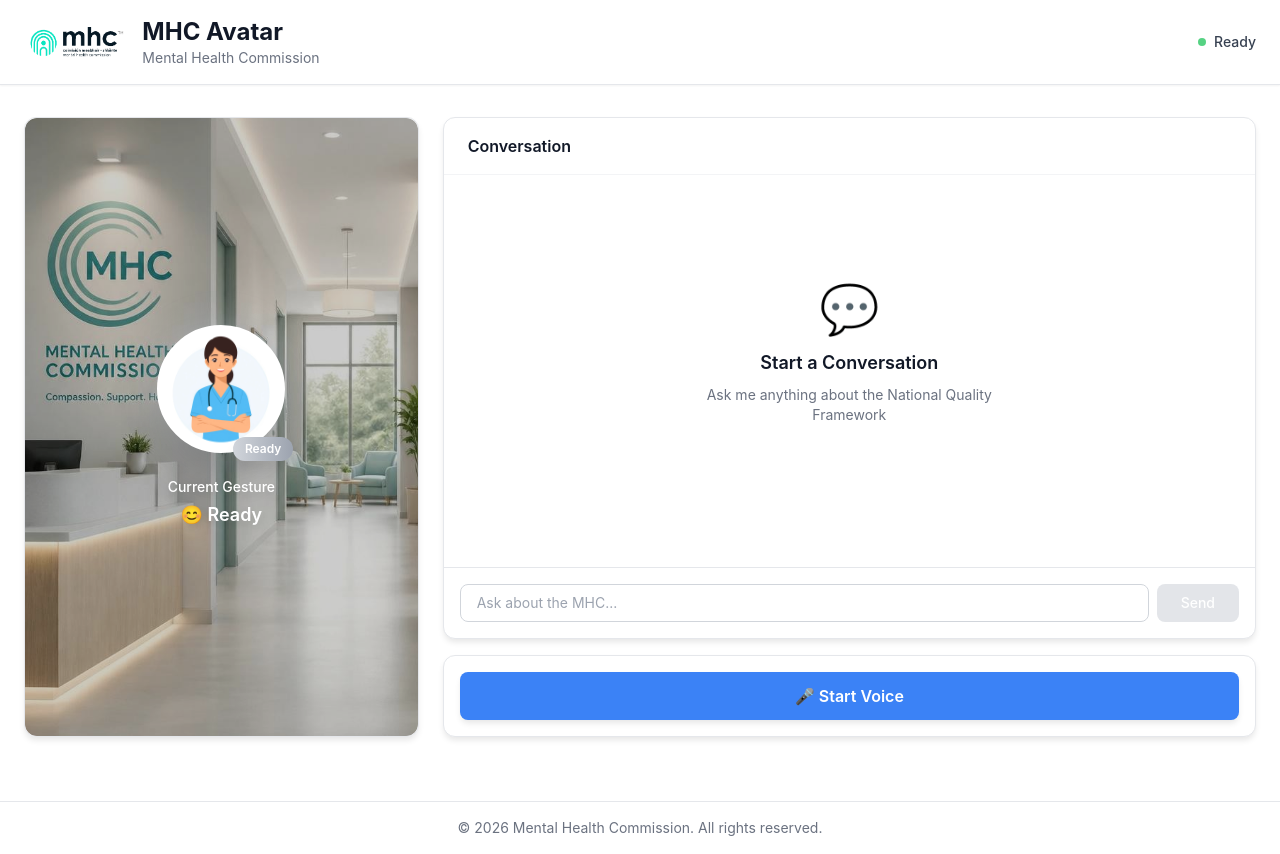
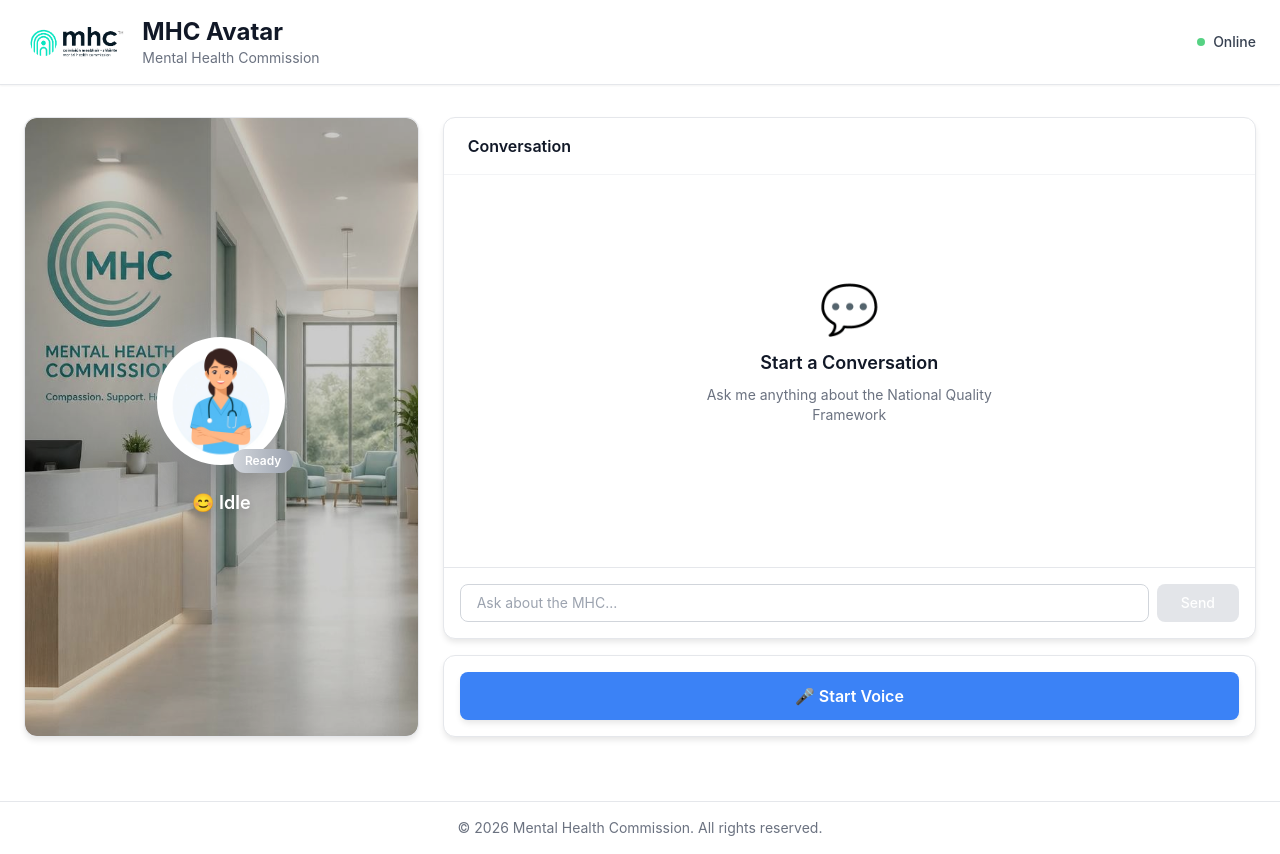
Before and after one commit to bsharma-d/MHC-Avatar-Frontend, a React (Vite) app: page / in a window 1280 px wide. Built offline with nearby package versions, Linux system fonts and the light colour scheme.

Commit message:
small change

```diff
--- a/src/App.tsx
+++ b/src/App.tsx
@@ -32,7 +32,7 @@ function App() {
             {/* Status indicator */}
             <div className="flex items-center gap-2">
               <span className="w-2 h-2 bg-green-500 rounded-full animate-pulse"></span>
-              <span className="text-xs sm:text-sm font-medium text-gray-700">Ready</span>
+              <span className="text-xs sm:text-sm font-medium text-gray-700">Online</span>
             </div>
           </div>
         </header>
--- a/src/components/AvatarDisplay.tsx
+++ b/src/components/AvatarDisplay.tsx
@@ -24,7 +24,7 @@ export const AvatarDisplay = ({
       listening: '👂 Listening',
       concerned: '❤️ Empathizing',
       happy: '😊 Happy',
-      neutral: '😊 Ready',
+      neutral: '😊 Idle',
     };
     return labels[g] || 'Ready';
   };
@@ -83,7 +83,6 @@ export const AvatarDisplay = ({
 
         {/* Gesture label */}
         <div className="text-center">
-          <p className="text-xs sm:text-sm font-medium text-white mb-1 drop-shadow-lg">Current Gesture</p>
           <p className="text-base sm:text-lg font-semibold text-white animate-fadeIn drop-shadow-lg">
             {getGestureLabel(displayGesture)}
           </p>
```
